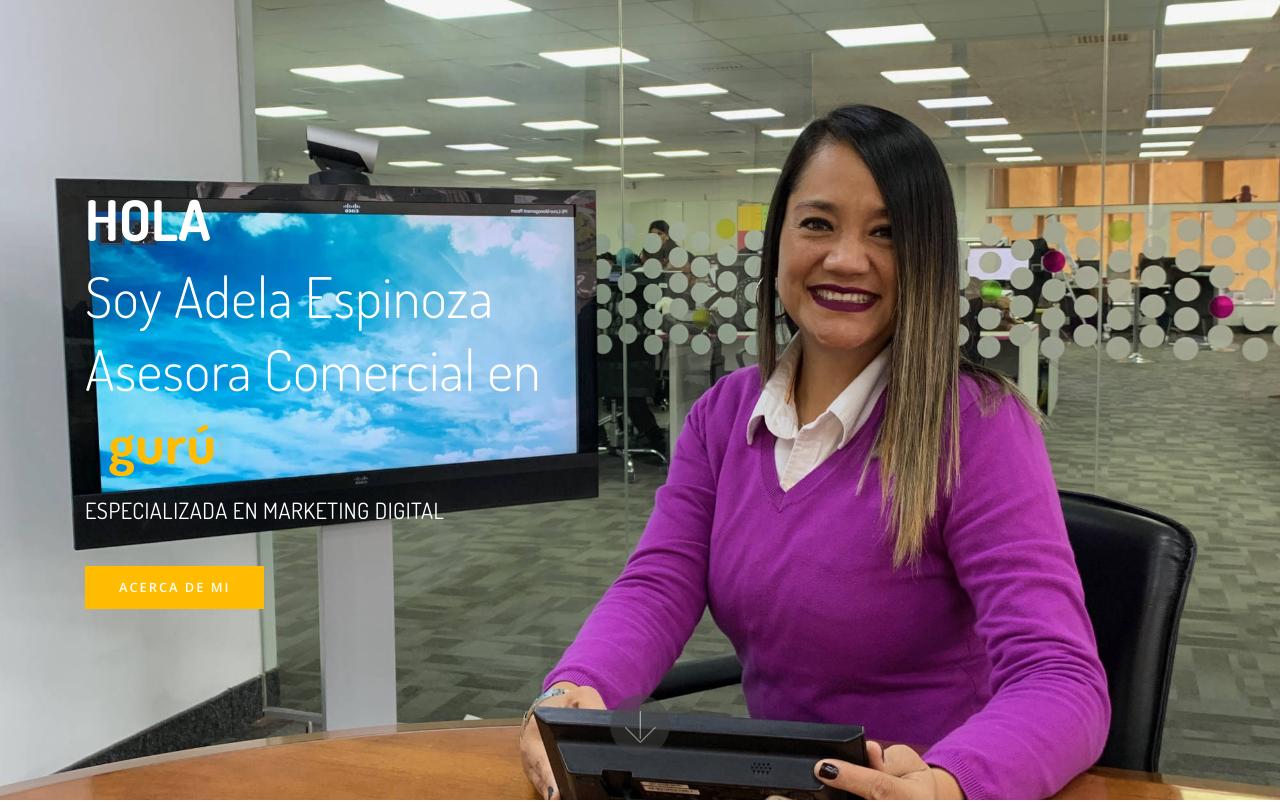
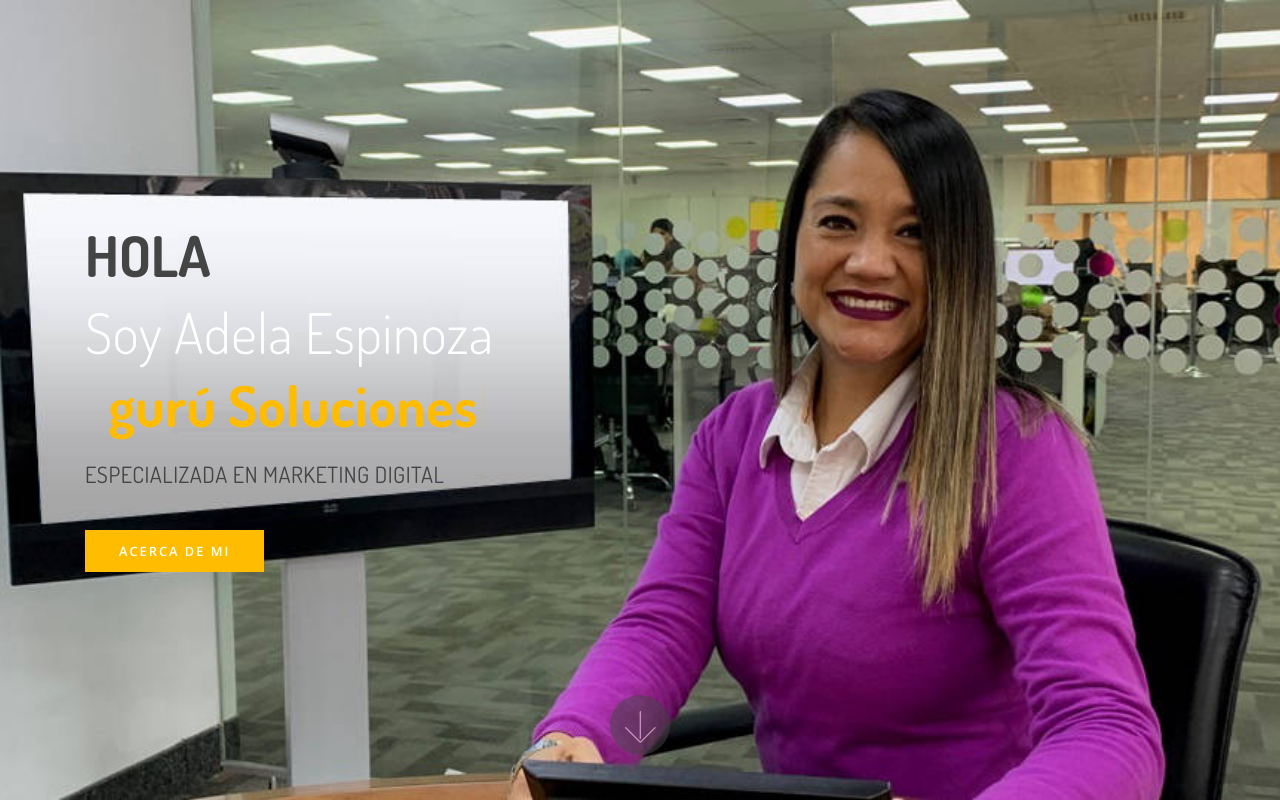
Before and after one commit to gurusoluciones/adelaespinoza, a plain HTML site: page index.html in a window 1280 px wide. Shown: the top 802 px of the page. Drawn offline with nearby package versions, Linux system fonts and the light colour scheme; files whose address does not match are found by name.

Commit message:
create github pages

```diff
--- a/assets/images/hashes.json
+++ b/assets/images/hashes.json
@@ -1 +1 @@
-{"oOuu/zrp9Iex5ZpAiCFZLQ==":"img-5833-2000x1500.jpg","9p+zfMNMm87ndOnXlvQl3g==":"img-5834-2000x1500.jpg"}
+{"oOuu/zrp9Iex5ZpAiCFZLQ==":"img-5833-2000x1500.jpg","9p+zfMNMm87ndOnXlvQl3g==":"img-5834-2000x1500.jpg","BsiYDCQXGNEGWJ0eoCNpoQ==":"adela-960x720.png","avsfXy803q3mUhhTTsUrHw==":"adela1-959x539.jpg","+LioQRZ7lHF497vuDxjq+Q==":"adela2-959x539.jpg"}
--- a/assets/mobirise/css/mbr-additional.css
+++ b/assets/mobirise/css/mbr-additional.css
@@ -822,7 +822,7 @@ body {
   box-shadow: none !important;
 }
 .cid-rsS3lMGD9k {
-  background-image: url("../../../assets/images/img-5834-2000x1500.jpg");
+  background-image: url("../../../assets/images/adela2-959x539.jpg");
 }
 .cid-rsS3lMGD9k .mbr-text,
 .cid-rsS3lMGD9k .typed-text,
@@ -874,6 +874,16 @@ body {
   100% {
     opacity: 1;
   }
+}
+.cid-rsS3lMGD9k .mbr-section-title {
+  color: #444444;
+}
+.cid-rsS3lMGD9k .typed-text {
+  color: #000000;
+}
+.cid-rsS3lMGD9k .mbr-section-text,
+.cid-rsS3lMGD9k .mbr-section-btn {
+  color: #444444;
 }
 .cid-rsS3GzaImB {
   padding-top: 60px;
--- a/index.html
+++ b/index.html
@@ -31,11 +31,11 @@
     <div class="container">
         <div class="row">
             <div class="mbr-white col-md-12">
-                <h1 class="mbr-section-title mbr-white mbr-bold mbr-fonts-style display-1">HOLA</h1>
+                <h1 class="mbr-section-title mbr-white mbr-bold mbr-fonts-style display-1">HOLA<br></h1>
                 <div class="typed-text pb-3 display-1">
-                    <span class="mbr-section-subtitle mbr-fonts-style mbr-white display-1">Soy Adela Espinoza<br>Asesora Comercial en<br>&nbsp;</span>
+                    <span class="mbr-section-subtitle mbr-fonts-style mbr-white display-1">Soy Adela Espinoza<br>&nbsp;</span>
                     <span>
-                      <span class="animated-element mbr-bold" data-word1="gurú" data-word2="Soluciones" data-word3="Perú" data-speed="51">
+                      <span class="animated-element mbr-bold" data-word1="Asesora Comercial" data-word2="de" data-word3="gurú Soluciones" data-speed="51">
                       </span>
                     </span>
                 </div>
@@ -573,7 +573,7 @@
         <div class="row">
             <div class="col-md-6" data-form-type="formoid">
                 <!---Formbuilder Form--->
-                <form action="https://mobirise.com/" method="POST" class="mbr-form form-with-styler" data-form-title="Mobirise Form"><input type="hidden" name="email" data-form-email="true" value="WOTPharLIso2gHc4TYjA04Ji8DTrd9qRY4PQ7v8pP0Q1FH3xjrzOyX2CzcDadINPP0ChwqPKFeApuyEnIiqKbDIQeZ+ZGBYCzu/j482mBVyIFUuQLwdKBmXMY9IH22jP" data-form-field="Email">
+                <form action="https://mobirise.com/" method="POST" class="mbr-form form-with-styler" data-form-title="Mobirise Form"><input type="hidden" name="email" data-form-email="true" value="OtF+g68upMgoI1G1HsaYzVkDq5t9FpgmlI5nP7I/+xpZnD7MdEMQLwX1yyFube+ScA6oB+o4JYlsOvsMUVngkKSGJ6UJw1g7GhISvV9zv5whxyT7k4JtdvPRrLWMQbJJ" data-form-field="Email">
                     <div class="row">
                         <div hidden="hidden" data-form-alert="" class="alert alert-success col-12">Thanks for filling out the form!</div>
                         <div hidden="hidden" data-form-alert-danger="" class="alert alert-danger col-12"></div>
```
Also changed, not shown: assets/images/adela2-959x539.jpg (added), 1 other file.
